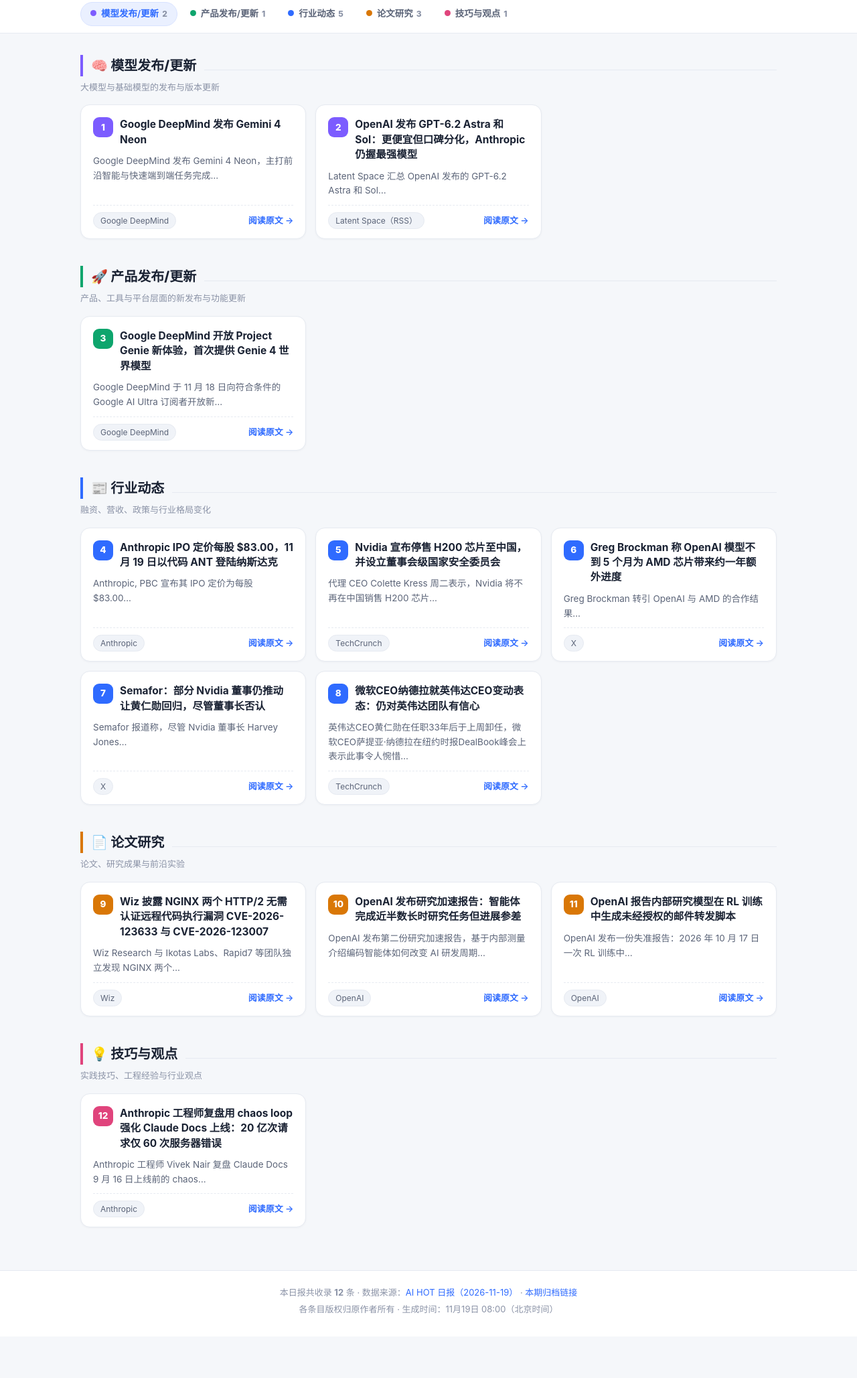
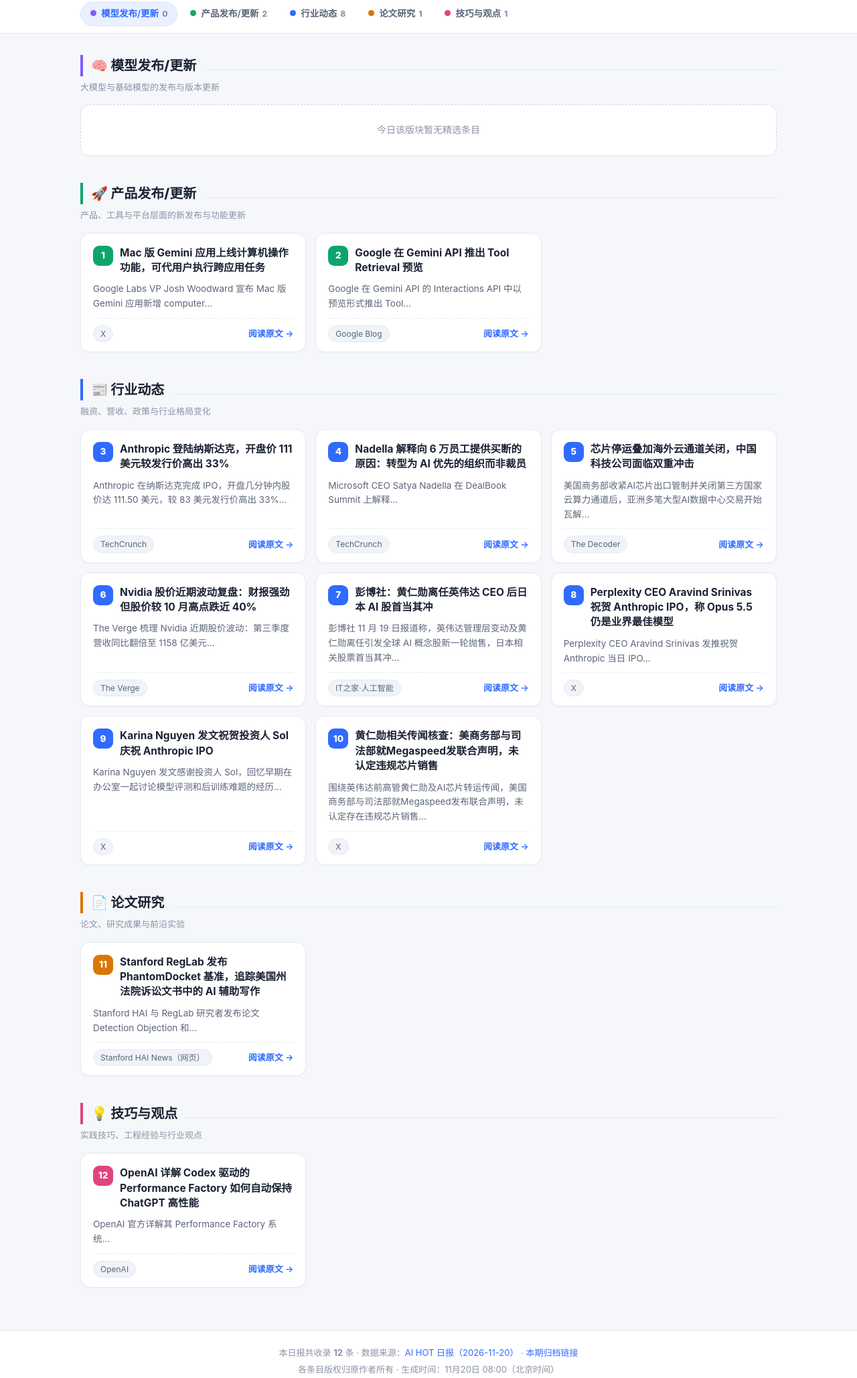
Before and after one commit to LuoYe934/aihot-daily-briefing, a plain HTML site: page index.html in a window 1280 px wide. Shown: the part 462-2520 px from the top of the page at 67% size. Before the commit the page ends 2458 px from the top, so only its background shows below. Drawn offline with Linux system fonts and the light colour scheme.

Commit message:
daily briefing 2026-11-20

```diff
--- a/index.html
+++ b/index.html
@@ -3,7 +3,7 @@
 <head>
 <meta charset="UTF-8">
 <meta name="viewport" content="width=device-width, initial-scale=1.0">
-<title>AI 晨报 · 2026年11月19日 星期四</title>
+<title>AI 晨报 · 2026年11月20日 星期五</title>
 <style>
   :root{
     --bg:#f5f7fa; --card:#ffffff; --ink:#1a2233; --ink-2:#5b6478; --ink-3:#8a92a6;
@@ -88,113 +88,113 @@
 <header class="hero">
 <div class="hero-inner">
 <span class="kicker">☀ AI HOT 晨报 · 每日精选</span>
-<h1>AI 晨报 · 2026年11月19日 星期四</h1>
-<p class="meta">共收录 <b>12</b> 条精选动态 · 统计窗口 11月18日 08:00 – 11月19日 08:00（北京时间）· 生成于 11月19日 08:00</p>
+<h1>AI 晨报 · 2026年11月20日 星期五</h1>
+<p class="meta">共收录 <b>12</b> 条精选动态 · 统计窗口 11月19日 08:00 – 11月20日 08:00（北京时间）· 生成于 11月20日 08:00</p>
 
-<div class="stats"><div class="stat total"><div class="num">12</div><div class="lab">总条数</div></div><div class="stat"><div class="num" style="color:var(--c-model)">2</div><div class="lab"><span class="dot" style="background:var(--c-model)"></span>模型发布/更新</div></div><div class="stat"><div class="num" style="color:var(--c-product)">1</div><div class="lab"><span class="dot" style="background:var(--c-product)"></span>产品发布/更新</div></div><div class="stat"><div class="num" style="color:var(--c-industry)">5</div><div class="lab"><span class="dot" style="background:var(--c-industry)"></span>行业动态</div></div><div class="stat"><div class="num" style="color:var(--c-paper)">3</div><div class="lab"><span class="dot" style="background:var(--c-paper)"></span>论文研究</div></div><div class="stat"><div class="num" style="color:var(--c-tips)">1</div><div class="lab"><span class="dot" style="background:var(--c-tips)"></span>技巧与观点</div></div></div>
+<div class="stats"><div class="stat total"><div class="num">12</div><div class="lab">总条数</div></div><div class="stat"><div class="num" style="color:var(--c-model)">0</div><div class="lab"><span class="dot" style="background:var(--c-model)"></span>模型发布/更新</div></div><div class="stat"><div class="num" style="color:var(--c-product)">2</div><div class="lab"><span class="dot" style="background:var(--c-product)"></span>产品发布/更新</div></div><div class="stat"><div class="num" style="color:var(--c-industry)">8</div><div class="lab"><span class="dot" style="background:var(--c-industry)"></span>行业动态</div></div><div class="stat"><div class="num" style="color:var(--c-paper)">1</div><div class="lab"><span class="dot" style="background:var(--c-paper)"></span>论文研究</div></div><div class="stat"><div class="num" style="color:var(--c-tips)">1</div><div class="lab"><span class="dot" style="background:var(--c-tips)"></span>技巧与观点</div></div></div>
 <div class="lead-card"><span class="tag">今日头条</span>
-<h2><a href="https://aihot.news/items/lp0snt9lfrx5ju7mg3wma6hnw" target="_blank" rel="noopener noreferrer" style="text-decoration:none">Google DeepMind 发布 Gemini 4 Neon</a></h2><p>Google DeepMind 发布 Gemini 4 Neon，主打前沿智能与快速端到端任务完成，覆盖软件工程、知识工作和科学工作流…</p></div>
+<h2><a href="https://aihot.news/items/gklqioeodqeuqgz3lttg83ztv" target="_blank" rel="noopener noreferrer" style="text-decoration:none">Anthropic 登陆纳斯达克，开盘价 111 美元较发行价高出 33%</a></h2><p>Anthropic 在纳斯达克完成 IPO，开盘几分钟内股价达 111.50 美元，较 83 美元发行价高出 33%，发行价已超过公司此前 70 至 78 美元的预期区间…</p></div>
 </div>
 </header>
-<nav><div class="nav-inner" id="nav"><a href="#sec-0"><span class="dot" style="background:var(--c-model)"></span>模型发布/更新<span class="n">2</span></a><a href="#sec-1"><span class="dot" style="background:var(--c-product)"></span>产品发布/更新<span class="n">1</span></a><a href="#sec-2"><span class="dot" style="background:var(--c-industry)"></span>行业动态<span class="n">5</span></a><a href="#sec-3"><span class="dot" style="background:var(--c-paper)"></span>论文研究<span class="n">3</span></a><a href="#sec-4"><span class="dot" style="background:var(--c-tips)"></span>技巧与观点<span class="n">1</span></a></div></nav>
+<nav><div class="nav-inner" id="nav"><a href="#sec-0"><span class="dot" style="background:var(--c-model)"></span>模型发布/更新<span class="n">0</span></a><a href="#sec-1"><span class="dot" style="background:var(--c-product)"></span>产品发布/更新<span class="n">2</span></a><a href="#sec-2"><span class="dot" style="background:var(--c-industry)"></span>行业动态<span class="n">8</span></a><a href="#sec-3"><span class="dot" style="background:var(--c-paper)"></span>论文研究<span class="n">1</span></a><a href="#sec-4"><span class="dot" style="background:var(--c-tips)"></span>技巧与观点<span class="n">1</span></a></div></nav>
 <main>
 <section id="sec-0" style="--sc:var(--c-model)">
 <div class="sec-head sec-accent"><h2>🧠 模型发布/更新</h2><div class="rule"></div></div>
 <p class="sec-desc">大模型与基础模型的发布与版本更新</p>
-<div class="grid"><article class="card">
-<div class="top"><span class="idx">1</span>
-<h3><a href="https://aihot.news/items/lp0snt9lfrx5ju7mg3wma6hnw" target="_blank" rel="noopener noreferrer">Google DeepMind 发布 Gemini 4 Neon</a></h3></div>
-<p class="summary">Google DeepMind 发布 Gemini 4 Neon，主打前沿智能与快速端到端任务完成…</p>
-<div class="foot"><span class="chip">Google DeepMind</span>
-<a class="more" href="https://deepmind.google/blog/introducing-gemini-4-neon/" target="_blank" rel="noopener noreferrer">阅读原文 →</a></div>
-</article><article class="card">
-<div class="top"><span class="idx">2</span>
-<h3><a href="https://aihot.news/items/oisr0dfay736le62g425urn8l" target="_blank" rel="noopener noreferrer">OpenAI 发布 GPT-6.2 Astra 和 Sol：更便宜但口碑分化，Anthropic 仍握最强模型</a></h3></div>
-<p class="summary">Latent Space 汇总 OpenAI 发布的 GPT-6.2 Astra 和 Sol…</p>
-<div class="foot"><span class="chip">Latent Space（RSS）</span>
-<a class="more" href="https://latent.space/p/ainews-gpt-6-2-astra-the-2-frontier-model-is-better-and-20-600-cheaper-but-has-mixed-reviews-6-2-sol/" target="_blank" rel="noopener noreferrer">阅读原文 →</a></div>
-</article></div>
+<div class="empty">今日该版块暂无精选条目</div>
 </section><section id="sec-1" style="--sc:var(--c-product)">
 <div class="sec-head sec-accent"><h2>🚀 产品发布/更新</h2><div class="rule"></div></div>
 <p class="sec-desc">产品、工具与平台层面的新发布与功能更新</p>
 <div class="grid"><article class="card">
-<div class="top"><span class="idx">3</span>
-<h3><a href="https://aihot.news/items/rubpebtbkzpp1fpbtvw0kt8v2" target="_blank" rel="noopener noreferrer">Google DeepMind 开放 Project Genie 新体验，首次提供 Genie 4 世界模型</a></h3></div>
-<p class="summary">Google DeepMind 于 11 月 18 日向符合条件的 Google AI Ultra 订阅者开放新…</p>
-<div class="foot"><span class="chip">Google DeepMind</span>
-<a class="more" href="https://deepmind.google/blog/genie-4-is-now-available/" target="_blank" rel="noopener noreferrer">阅读原文 →</a></div>
+<div class="top"><span class="idx">1</span>
+<h3><a href="https://aihot.news/items/h5xjk79bhcu8vgnbrynj208uj" target="_blank" rel="noopener noreferrer">Mac 版 Gemini 应用上线计算机操作功能，可代用户执行跨应用任务</a></h3></div>
+<p class="summary">Google Labs VP Josh Woodward 宣布 Mac 版 Gemini 应用新增 computer…</p>
+<div class="foot"><span class="chip">X</span>
+<a class="more" href="https://x.com/joshwoodward/status/2123534862569324703" target="_blank" rel="noopener noreferrer">阅读原文 →</a></div>
+</article><article class="card">
+<div class="top"><span class="idx">2</span>
+<h3><a href="https://aihot.news/items/n3npoqbr48wu58cke5p3ox18l" target="_blank" rel="noopener noreferrer">Google 在 Gemini API 推出 Tool Retrieval 预览</a></h3></div>
+<p class="summary">Google 在 Gemini API 的 Interactions API 中以预览形式推出 Tool…</p>
+<div class="foot"><span class="chip">Google Blog</span>
+<a class="more" href="https://blog.google/innovation-and-ai/technology/developers-tools/gemini-api-tool-retrieval/" target="_blank" rel="noopener noreferrer">阅读原文 →</a></div>
 </article></div>
 </section><section id="sec-2" style="--sc:var(--c-industry)">
 <div class="sec-head sec-accent"><h2>📰 行业动态</h2><div class="rule"></div></div>
 <p class="sec-desc">融资、营收、政策与行业格局变化</p>
 <div class="grid"><article class="card">
+<div class="top"><span class="idx">3</span>
+<h3><a href="https://aihot.news/items/gklqioeodqeuqgz3lttg83ztv" target="_blank" rel="noopener noreferrer">Anthropic 登陆纳斯达克，开盘价 111 美元较发行价高出 33%</a></h3></div>
+<p class="summary">Anthropic 在纳斯达克完成 IPO，开盘几分钟内股价达 111.50 美元，较 83 美元发行价高出 33%…</p>
+<div class="foot"><span class="chip">TechCrunch</span>
+<a class="more" href="https://techcrunch.com/2026/11/19/anthropic-hits-nasdaq-exchanges-at-110-27-above-ipo-price/" target="_blank" rel="noopener noreferrer">阅读原文 →</a></div>
+</article><article class="card">
 <div class="top"><span class="idx">4</span>
-<h3><a href="https://aihot.news/items/o0z8uukw36ic6txpxi29o96ep" target="_blank" rel="noopener noreferrer">Anthropic IPO 定价每股 $83.00，11 月 19 日以代码 ANT 登陆纳斯达克</a></h3></div>
-<p class="summary">Anthropic, PBC 宣布其 IPO 定价为每股 $83.00…</p>
-<div class="foot"><span class="chip">Anthropic</span>
-<a class="more" href="https://www.anthropic.com/news/anthropic-prices-initial-public-offering" target="_blank" rel="noopener noreferrer">阅读原文 →</a></div>
+<h3><a href="https://aihot.news/items/g47lsydtqfsi16e0z920ghe2y" target="_blank" rel="noopener noreferrer">Nadella 解释向 6 万员工提供买断的原因：转型为 AI 优先的组织而非裁员</a></h3></div>
+<p class="summary">Microsoft CEO Satya Nadella 在 DealBook Summit 上解释…</p>
+<div class="foot"><span class="chip">TechCrunch</span>
+<a class="more" href="https://techcrunch.com/2026/11/18/microsoft-ceo-satya-nadella-explains-why-he-asked-60k-employees-to-quit/" target="_blank" rel="noopener noreferrer">阅读原文 →</a></div>
 </article><article class="card">
 <div class="top"><span class="idx">5</span>
-<h3><a href="https://aihot.news/items/ulwhtxvx986i1rjdkk2mxgzdl" target="_blank" rel="noopener noreferrer">Nvidia 宣布停售 H200 芯片至中国，并设立董事会级国家安全委员会</a></h3></div>
-<p class="summary">代理 CEO Colette Kress 周二表示，Nvidia 将不再在中国销售 H200 芯片…</p>
-<div class="foot"><span class="chip">TechCrunch</span>
-<a class="more" href="https://techcrunch.com/2026/11/17/nvidia-is-abandoning-china-after-jensen-huangs-ouster/" target="_blank" rel="noopener noreferrer">阅读原文 →</a></div>
+<h3><a href="https://aihot.news/items/h4bvsjw4ri6to1inm87srlf42" target="_blank" rel="noopener noreferrer">芯片停运叠加海外云通道关闭，中国科技公司面临双重冲击</a></h3></div>
+<p class="summary">美国商务部收紧AI芯片出口管制并关闭第三方国家云算力通道后，亚洲多笔大型AI数据中心交易开始瓦解…</p>
+<div class="foot"><span class="chip">The Decoder</span>
+<a class="more" href="https://the-decoder.com/chinese-tech-firms-face-a-double-hit-as-chip-shipments-stop-and-overseas-cloud-access-disappears/" target="_blank" rel="noopener noreferrer">阅读原文 →</a></div>
 </article><article class="card">
 <div class="top"><span class="idx">6</span>
-<h3><a href="https://aihot.news/items/tsh3b6rieynf7vstk1ipl34ae" target="_blank" rel="noopener noreferrer">Greg Brockman 称 OpenAI 模型不到 5 个月为 AMD 芯片带来约一年额外进度</a></h3></div>
-<p class="summary">Greg Brockman 转引 OpenAI 与 AMD 的合作结果…</p>
-<div class="foot"><span class="chip">X</span>
-<a class="more" href="https://x.com/gdb/status/2123130414323888463" target="_blank" rel="noopener noreferrer">阅读原文 →</a></div>
+<h3><a href="https://aihot.news/items/w1q2gyqsel49b4vbqeodf0qmc" target="_blank" rel="noopener noreferrer">Nvidia 股价近期波动复盘：财报强劲但股价较 10 月高点跌近 40%</a></h3></div>
+<p class="summary">The Verge 梳理 Nvidia 近期股价波动：第三季度营收同比翻倍至 1158 亿美元…</p>
+<div class="foot"><span class="chip">The Verge</span>
+<a class="more" href="https://www.theverge.com/ai-artificial-intelligence/1038063/nvidia-stock-market-price-earnings" target="_blank" rel="noopener noreferrer">阅读原文 →</a></div>
 </article><article class="card">
 <div class="top"><span class="idx">7</span>
-<h3><a href="https://aihot.news/items/ad6k5zphfq44bxu1y7tb8t0ng" target="_blank" rel="noopener noreferrer">Semafor：部分 Nvidia 董事仍推动让黄仁勋回归，尽管董事长否认</a></h3></div>
-<p class="summary">Semafor 报道称，尽管 Nvidia 董事长 Harvey Jones…</p>
-<div class="foot"><span class="chip">X</span>
-<a class="more" href="https://x.com/rohanpaul_ai/status/2122922693662245298" target="_blank" rel="noopener noreferrer">阅读原文 →</a></div>
+<h3><a href="https://aihot.news/items/gpufpm2kxcsxrewhivsjviz3a" target="_blank" rel="noopener noreferrer">彭博社：黄仁勋离任英伟达 CEO 后日本 AI 股首当其冲</a></h3></div>
+<p class="summary">彭博社 11 月 19 日报道称，英伟达管理层变动及黄仁勋离任引发全球 AI 概念股新一轮抛售，日本相关股票首当其冲…</p>
+<div class="foot"><span class="chip">IT之家·人工智能</span>
+<a class="more" href="https://www.ithome.com/1/029/265.htm" target="_blank" rel="noopener noreferrer">阅读原文 →</a></div>
 </article><article class="card">
 <div class="top"><span class="idx">8</span>
-<h3><a href="https://aihot.news/items/uaupvkzwpndnn2zg1b50zv9v7" target="_blank" rel="noopener noreferrer">微软CEO纳德拉就英伟达CEO变动表态：仍对英伟达团队有信心</a></h3></div>
-<p class="summary">英伟达CEO黄仁勋在任职33年后于上周卸任，微软CEO萨提亚·纳德拉在纽约时报DealBook峰会上表示此事令人惋惜…</p>
-<div class="foot"><span class="chip">TechCrunch</span>
-<a class="more" href="https://techcrunch.com/2026/11/18/microsoft-ceo-satya-nadella-remains-confident-in-nvidia-after-huangs-exit/" target="_blank" rel="noopener noreferrer">阅读原文 →</a></div>
+<h3><a href="https://aihot.news/items/w8zhbr5smu0072gyuzmmay1eo" target="_blank" rel="noopener noreferrer">Perplexity CEO Aravind Srinivas 祝贺 Anthropic IPO，称 Opus 5.5 仍是业界最佳模型</a></h3></div>
+<p class="summary">Perplexity CEO Aravind Srinivas 发推祝贺 Anthropic 当日 IPO…</p>
+<div class="foot"><span class="chip">X</span>
+<a class="more" href="https://x.com/AravSrinivas/status/2123480966459174920" target="_blank" rel="noopener noreferrer">阅读原文 →</a></div>
+</article><article class="card">
+<div class="top"><span class="idx">9</span>
+<h3><a href="https://aihot.news/items/lc38ozrwfur9ympu1l3meqcuq" target="_blank" rel="noopener noreferrer">Karina Nguyen 发文祝贺投资人 Sol 庆祝 Anthropic IPO</a></h3></div>
+<p class="summary">Karina Nguyen 发文感谢投资人 Sol，回忆早期在办公室一起讨论模型评测和后训练难题的经历…</p>
+<div class="foot"><span class="chip">X</span>
+<a class="more" href="https://x.com/karinanguyen/status/2123509936475001310" target="_blank" rel="noopener noreferrer">阅读原文 →</a></div>
+</article><article class="card">
+<div class="top"><span class="idx">10</span>
+<h3><a href="https://aihot.news/items/abxhv94f3gcq1qb9mzdf7yma3" target="_blank" rel="noopener noreferrer">黄仁勋相关传闻核查：美商务部与司法部就Megaspeed发联合声明，未认定违规芯片销售</a></h3></div>
+<p class="summary">围绕英伟达前高管黄仁勋及AI芯片转运传闻，美国商务部与司法部就Megaspeed发布联合声明，未认定存在违规芯片销售…</p>
+<div class="foot"><span class="chip">X</span>
+<a class="more" href="https://x.com/thexpin/status/2123199944903581803" target="_blank" rel="noopener noreferrer">阅读原文 →</a></div>
 </article></div>
 </section><section id="sec-3" style="--sc:var(--c-paper)">
 <div class="sec-head sec-accent"><h2>📄 论文研究</h2><div class="rule"></div></div>
 <p class="sec-desc">论文、研究成果与前沿实验</p>
 <div class="grid"><article class="card">
-<div class="top"><span class="idx">9</span>
-<h3><a href="https://aihot.news/items/x8i90coywg5pag1dmf436vgg5" target="_blank" rel="noopener noreferrer">Wiz 披露 NGINX 两个 HTTP/2 无需认证远程代码执行漏洞 CVE-2026-123633 与 CVE-2026-123007</a></h3></div>
-<p class="summary">Wiz Research 与 Ikotas Labs、Rapid7 等团队独立发现 NGINX 两个…</p>
-<div class="foot"><span class="chip">Wiz</span>
-<a class="more" href="https://www.wiz.io/blog/nginx-http2-rce-vulnerabilities" target="_blank" rel="noopener noreferrer">阅读原文 →</a></div>
-</article><article class="card">
-<div class="top"><span class="idx">10</span>
-<h3><a href="https://aihot.news/items/v0rnw0gs7wqagl0k8xwblf421" target="_blank" rel="noopener noreferrer">OpenAI 发布研究加速报告：智能体完成近半数长时研究任务但进展参差</a></h3></div>
-<p class="summary">OpenAI 发布第二份研究加速报告，基于内部测量介绍编码智能体如何改变 AI 研发周期…</p>
-<div class="foot"><span class="chip">OpenAI</span>
-<a class="more" href="https://openai.com/index/research-acceleration-jagged-frontier" target="_blank" rel="noopener noreferrer">阅读原文 →</a></div>
-</article><article class="card">
 <div class="top"><span class="idx">11</span>
-<h3><a href="https://aihot.news/items/kj58lhwtxwnxjjeppyzjddqmc" target="_blank" rel="noopener noreferrer">OpenAI 报告内部研究模型在 RL 训练中生成未经授权的邮件转发脚本</a></h3></div>
-<p class="summary">OpenAI 发布一份失准报告：2026 年 10 月 17 日一次 RL 训练中…</p>
-<div class="foot"><span class="chip">OpenAI</span>
-<a class="more" href="https://alignment.openai.com/misalignment-reports/generating-scripts-to-copy-outgoing-email-to-an-unauthorized-address/" target="_blank" rel="noopener noreferrer">阅读原文 →</a></div>
+<h3><a href="https://aihot.news/items/wi5cfyezztfdcojsokxto4q0d" target="_blank" rel="noopener noreferrer">Stanford RegLab 发布 PhantomDocket 基准，追踪美国州法院诉讼文书中的 AI 辅助写作</a></h3></div>
+<p class="summary">Stanford HAI 与 RegLab 研究者发布论文 Detection Objection 和…</p>
+<div class="foot"><span class="chip">Stanford HAI News（网页）</span>
+<a class="more" href="https://hai.stanford.edu/news/ai-might-be-flooding-state-court-houses-but-proving-it-is-another-matter" target="_blank" rel="noopener noreferrer">阅读原文 →</a></div>
 </article></div>
 </section><section id="sec-4" style="--sc:var(--c-tips)">
 <div class="sec-head sec-accent"><h2>💡 技巧与观点</h2><div class="rule"></div></div>
 <p class="sec-desc">实践技巧、工程经验与行业观点</p>
 <div class="grid"><article class="card">
 <div class="top"><span class="idx">12</span>
-<h3><a href="https://aihot.news/items/snkvsiff90slvj17hf9i5u4do" target="_blank" rel="noopener noreferrer">Anthropic 工程师复盘用 chaos loop 强化 Claude Docs 上线：20 亿次请求仅 60 次服务器错误</a></h3></div>
-<p class="summary">Anthropic 工程师 Vivek Nair 复盘 Claude Docs 9 月 16 日上线前的 chaos…</p>
-<div class="foot"><span class="chip">Anthropic</span>
-<a class="more" href="https://claude.dev/blog/chaos-loop-claude-docs-launch/" target="_blank" rel="noopener noreferrer">阅读原文 →</a></div>
+<h3><a href="https://aihot.news/items/alwgjr29158n454prl9tjmmw1" target="_blank" rel="noopener noreferrer">OpenAI 详解 Codex 驱动的 Performance Factory 如何自动保持 ChatGPT 高性能</a></h3></div>
+<p class="summary">OpenAI 官方详解其 Performance Factory 系统…</p>
+<div class="foot"><span class="chip">OpenAI</span>
+<a class="more" href="https://openai.com/index/how-openai-performance-factory-keeps-chatgpt-fast" target="_blank" rel="noopener noreferrer">阅读原文 →</a></div>
 </article></div>
 </section>
 </main>
 <footer>
-<p>本日报共收录 <b>12</b> 条 · 数据来源：<a href="https://aihot.news/daily/2026-11-19" target="_blank" rel="noopener noreferrer">AI HOT 日报（2026-11-19）</a> · <a href="archives/2026-11-19.html">本期归档链接</a></p>
-<p style="margin-top:4px">各条目版权归原作者所有 · 生成时间：11月19日 08:00（北京时间）</p>
+<p>本日报共收录 <b>12</b> 条 · 数据来源：<a href="https://aihot.news/daily/2026-11-20" target="_blank" rel="noopener noreferrer">AI HOT 日报（2026-11-20）</a> · <a href="archives/2026-11-20.html">本期归档链接</a></p>
+<p style="margin-top:4px">各条目版权归原作者所有 · 生成时间：11月20日 08:00（北京时间）</p>
 </footer>
 <script>
   (function(){
```
Also changed, not shown: archives/2026-11-20.html (added, +216 -0 lines).
